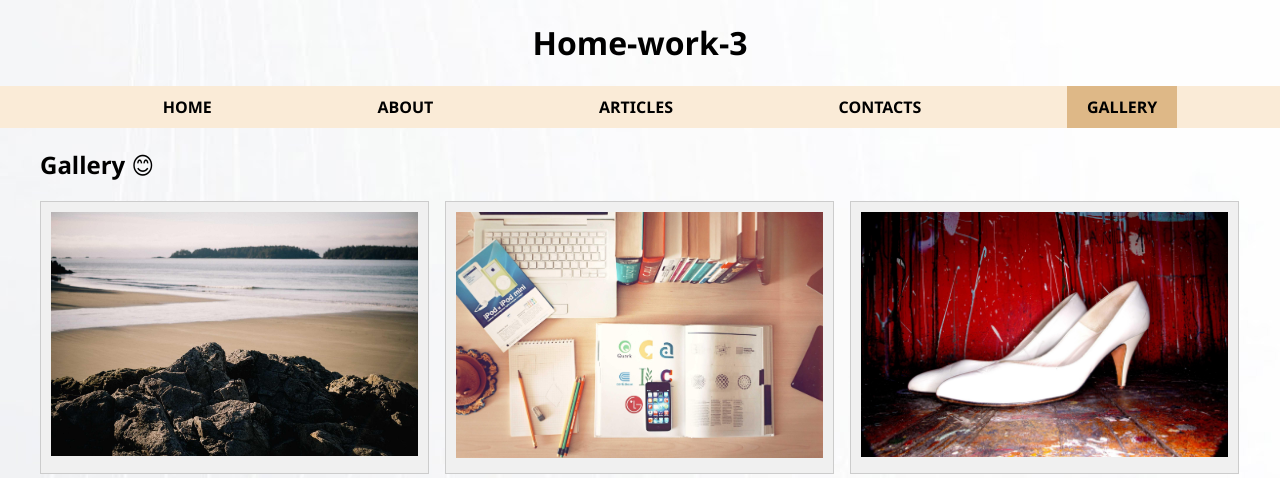
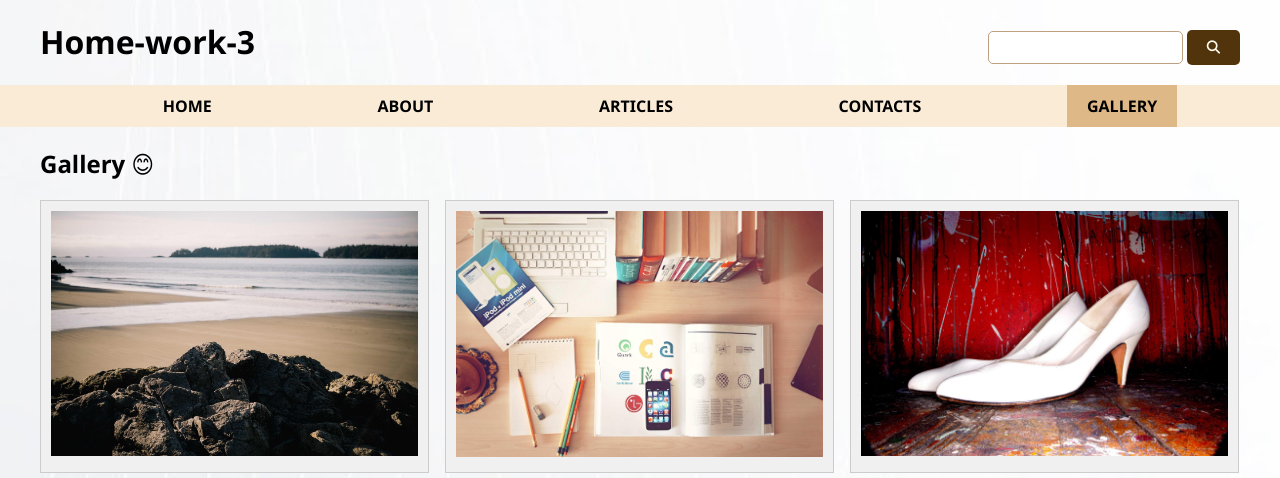
Before and after one commit to Andrusi4ka/Fullstack-home-work-5, a plain HTML site: page pages/gallery.html in a window 1280 px wide. Shown: the top 478 px of the page. Drawn offline with Linux system fonts and the light colour scheme.

Commit message:
Добавив поле пошуку в header

```diff
--- a/pages/gallery.html
+++ b/pages/gallery.html
@@ -6,12 +6,19 @@
 	<meta name="viewport" content="width=device-width, initial-scale=1.0">
 	<title>home-work-3</title>
 	<link rel="icon" href="images/favicon.png" type="image/png">
+	<link rel="stylesheet" href="https://cdnjs.cloudflare.com/ajax/libs/font-awesome/6.5.0/css/all.min.css">
 	<link rel="stylesheet" href="../style/style.css">
 </head>
 
 <body>
 	<header>
+		<div class="container top-header">
 			<h1 class="logo">Home-work-3</h1>
+			<div>
+				<input type="text">
+				<button><i class="fa-solid fa-magnifying-glass"></i></button>
+			</div>
+		</div>
 		<div class="menu">
 			<div class="container">
 				<ul>
--- a/style/style.css
+++ b/style/style.css
@@ -20,7 +20,14 @@ body {
 }
 
 h1 {
-    text-align: center;
+    margin: 0;
+}
+
+.top-header {
+    display: flex;
+    justify-content: space-between;
+    margin-top: 20px;
+    margin-bottom: 20px;
 }
 
 .menu {
```
Also changed, not shown: index.html (+5 -1 lines), pages/about.html (+7 -0 lines), pages/articles.html (+7 -0 lines), pages/contacts.html (+7 -0 lines). Lines whose indentation alone changed are shown as unchanged.
